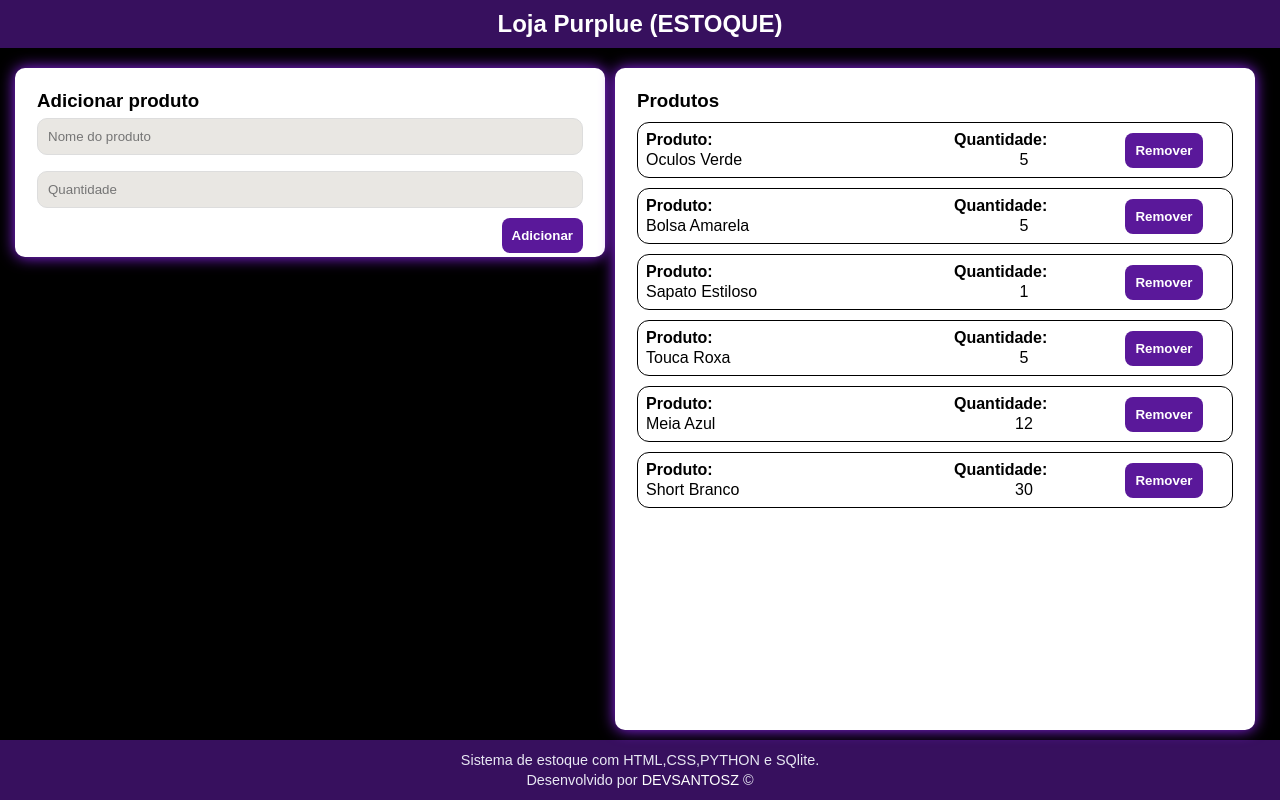
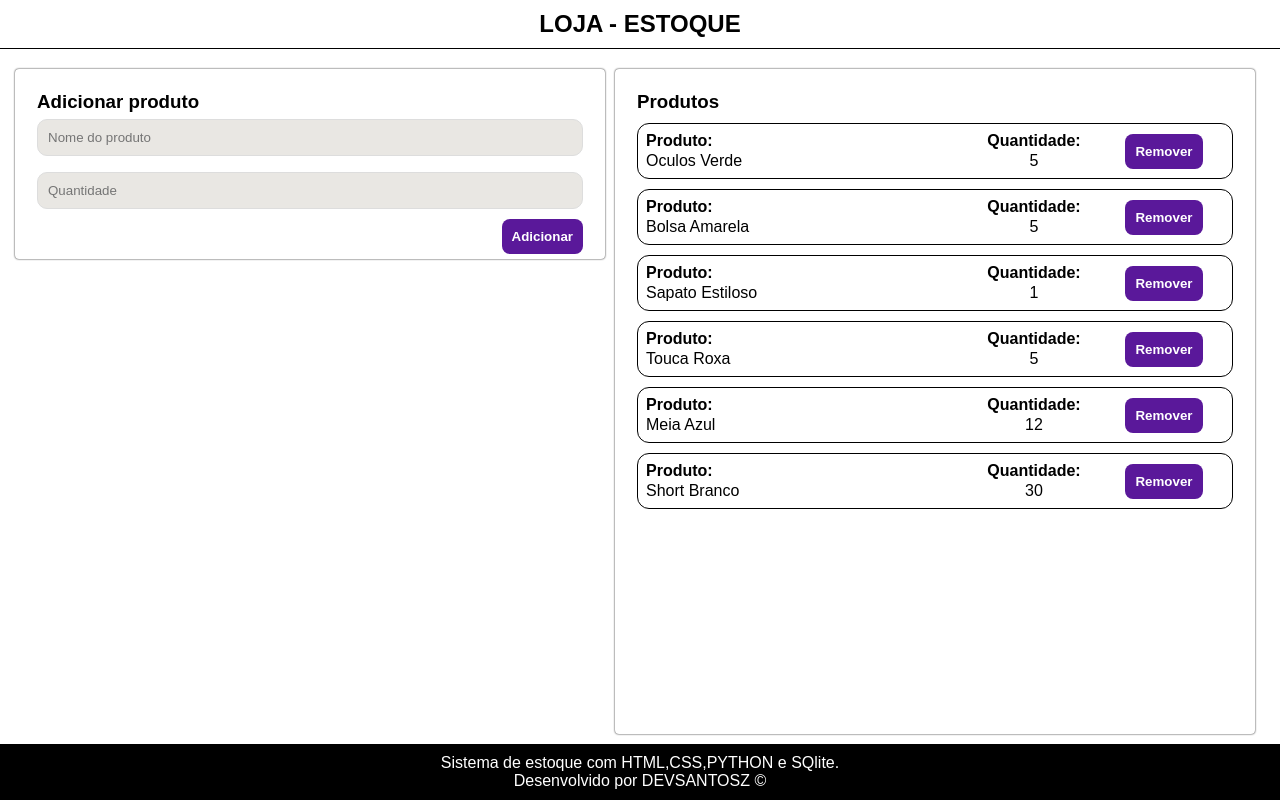
Before and after one commit to Devsantosz/Sistema-de-estoque, a Flask app: page / in a window 1280 px wide. Run offline with Flask 3, Linux system fonts and the light colour scheme; data comes from the database, SQL or seed files in the repository; both versions use the stored data as it was after the commit.

Commit message:
Style - adicionando estilo de estoque

```diff
--- a/static/style.css
+++ b/static/style.css
@@ -11,12 +11,20 @@ body{
   background: #f6f6fb;
 }
 
+.topbar {
+  text-align: center;
+  color: rgb(0, 0, 0);
+  padding: 10px;
+  background-color: #ffffff;
+  border-bottom: 1px solid black;
+}
+
 main{
   display: grid;
-  height: calc(100vh - 108px);
+  height: calc(100vh - 105px);
   grid-template-columns: auto 1fr auto;
   grid-template-rows: 30% 1fr;
-  background-color: #000000;
+  background-color: #ffffff;
   padding: 15px;
 }
 
@@ -28,8 +36,8 @@ main{
   margin: 5px auto;
   background: white;
   padding: 22px;
-  border-radius: 10px;
-  box-shadow: 0px 0px 15px rgb(150, 38, 255);
+  border-radius: 4px;
+  box-shadow: 0px 0px 2px rgb(0, 0, 0);
 }
 
 #pesq{
@@ -68,13 +76,7 @@ button {
    color: #b00020;
    margin-top: 10px; }
 
-.topbar {
-  text-align: center;
-  color: white;
-  padding: 10px;
-  background-color: #37105e;
-  box-shadow: 0 6px 14px rgba(0,0,0,.06);
-}
+
 
 .row {
   display:flex;
@@ -85,7 +87,7 @@ button {
 .row input {
   background-color: rgb(233, 231, 227);
   width: 100%;
-  min-width: 120px;
+  min-width: 100px;
 }
 
 .list {
@@ -94,9 +96,9 @@ button {
   margin: 0;
   max-width: 100%;
 
-  overflow-wrap: break-word;
-  overflow: hidden;
-  overflow-y: scroll;
+
+  max-height: 50VH;
+  overflow-y: auto;
 }
 
 .item{
@@ -107,7 +109,6 @@ button {
   display: grid;
   grid-template-columns: 1fr 140px 120px; /* produto | qtd | ações */
   align-items: center;
-  gap: 10px;
 }
 
 
@@ -124,7 +125,6 @@ button {
   display: flex;
   flex-direction: column;
   align-items: center;
-  min-width: 120px;
 }
 
 
@@ -147,25 +147,21 @@ button:hover {
 
 footer{
   padding: 10px;
-  color: #e8e8f3;
-  background-color: #37105e;
+  color: #ffffff;
+  background-color: #000000;
   text-align: center;
 
   font-family: 'Times New Roman', Times, serif;
-  font-size: 0.9em;
-}
-
-footer p{
-  padding: 2px;
+  font-size: 1em;
 }
 
 footer p a{
-  color: white;
+  color: rgb(255, 255, 255);
   text-decoration: none;
 }
 
 footer p a:hover{
-  color: yellow;
+  color: #5a189a;
   transition: 0.5s;
 }
 
@@ -184,4 +180,8 @@ footer p a:hover{
     grid-row: 1 / 3;
     transition: 0.8s ease;
   }
+
+  .list{
+    max-height: 76vh;
+  }
 }
--- a/templates/dashboard.html
+++ b/templates/dashboard.html
@@ -8,7 +8,7 @@
 </head>
 <body>
   <header class="topbar">
-    <h2> Loja Purplue (ESTOQUE)</h2>
+    <h2> LOJA - ESTOQUE</h2>
   </header>
 
   <main class="container">
@@ -32,7 +32,7 @@
                 <p>{{ p["name"] }}</p>
               </div>
 
-              <div>
+              <div class="qtd">
                 <p class="titulo">Quantidade:</p>
                 <p class="res">{{ p["quantity"] }}</p>
               </div>
```
Also changed, not shown: data/app.db.
